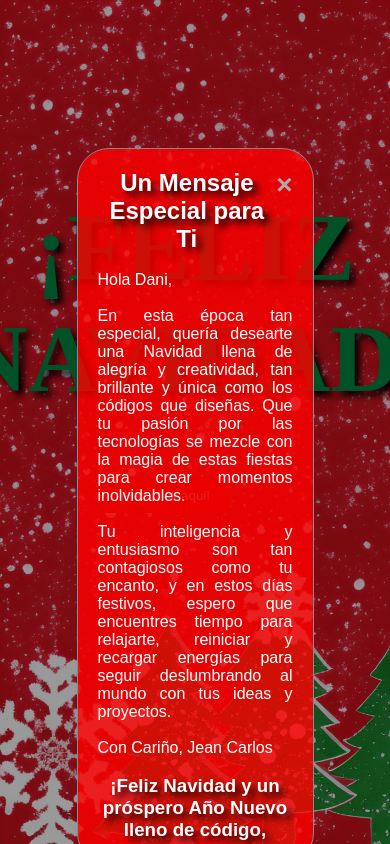
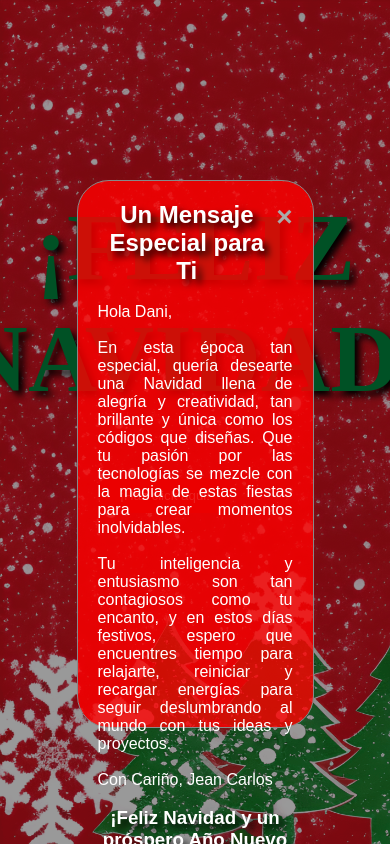
Before and after one commit to JeanCarlosPerez/Tarjeta-Navidad, a plain HTML site: page index.html in a window 390 px wide. Both pictures are taken after a click on the button "¡Haz click aqui!". Shown: the top 844 px of the page. Drawn offline with Linux system fonts and the light colour scheme; a web font is replaced by a local one.

Commit message:
changes responsive

```diff
--- a/style.css
+++ b/style.css
@@ -105,7 +105,7 @@ body{
     }
 
     .modal-content{
-        margin-top: 3rem;
+        margin-top: 5rem;
     }
 
     body{
@@ -120,10 +120,14 @@ body{
         }
 
     .modal-content{
-        height: 80%;
+        height: 60%;
     }
 
     .titulo-modal, .navidad{
         text-align: center;
     }
+
+    modal{
+        padding-top: -100px;
+    }
 }
```
